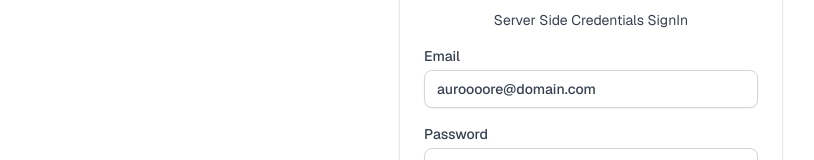
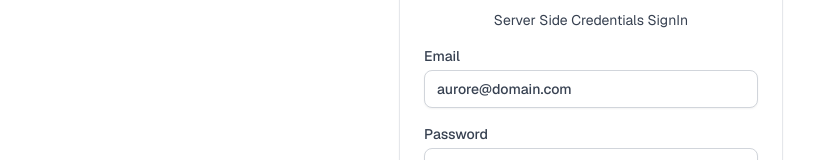
Before and after one commit to aladin002dz/next-auth-prototype, a Next.js app: page / in a window 1280 px wide. Shown: the part 389-549 px from the top of the page, without its empty margins (49-863 px from the left). Built offline with nearby package versions, Linux system fonts and the light colour scheme; no server answers.

Commit message:
put right default credentials

```diff
--- a/components/cred-sign-in.tsx
+++ b/components/cred-sign-in.tsx
@@ -25,7 +25,7 @@ export function CredentialsSignIn() {
                         type="email"
                         className="mt-1 block w-full rounded-lg border border-gray-300 px-3 py-2 shadow-sm focus:border-gray-400 focus:outline-none focus:ring-1 focus:ring-gray-400"
                         required
-                        defaultValue="auroooore@domain.com"
+                        defaultValue="aurore@domain.com"
                     />
                 </label>
             </div>
```
